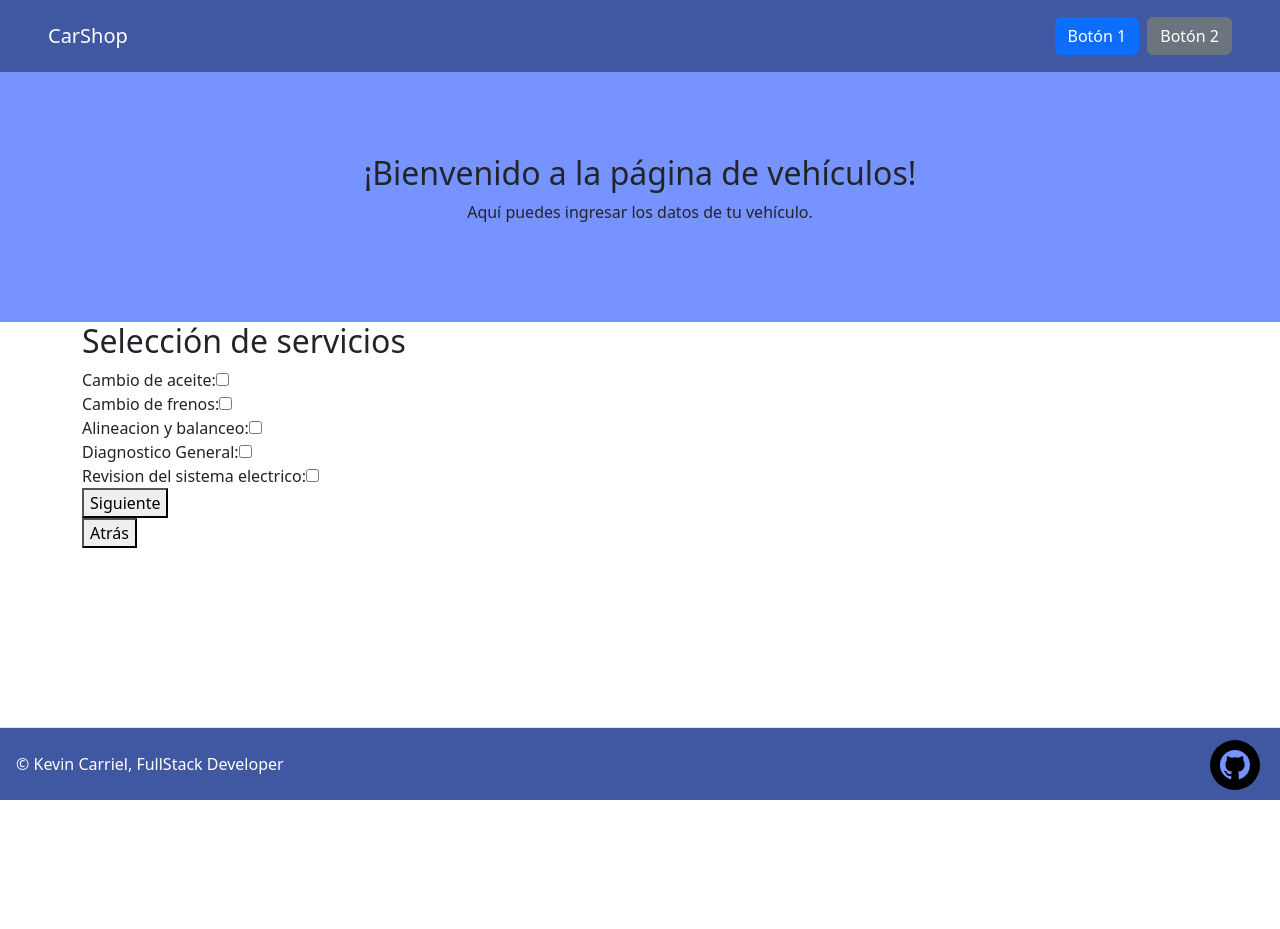
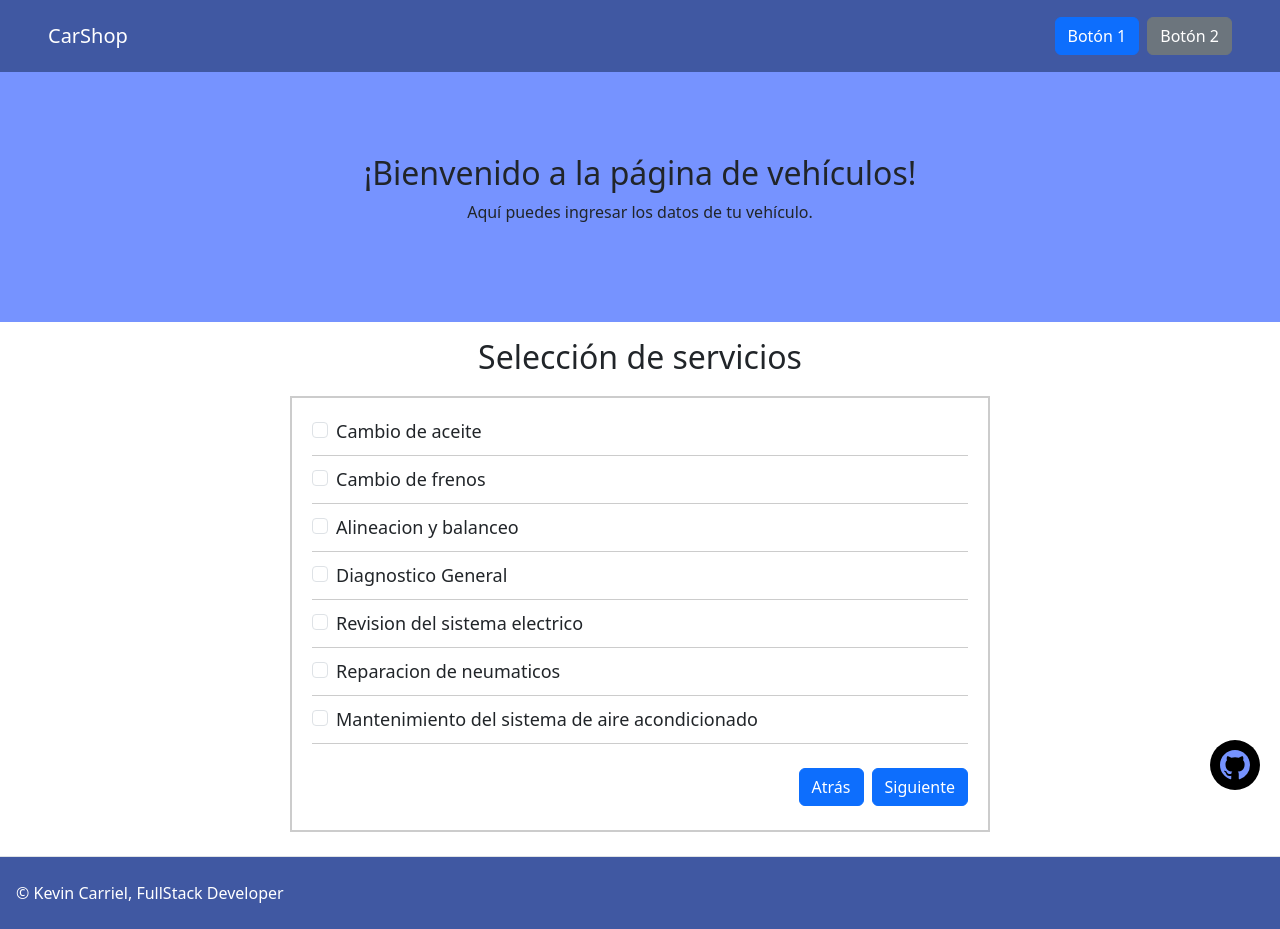
Before and after one commit to Alancb9/CarShop, a React (Create React App) app: page /servicios in a window 1280 px wide. Before the commit the page ends 800 px from the top, so only its background shows below. Built offline with nearby package versions, Linux system fonts and the light colour scheme.

Commit message:
Orden Trabajo estilizada y formateada

```diff
--- a/src/components/FormClient.jsx
+++ b/src/components/FormClient.jsx
@@ -47,6 +47,7 @@ const FormCliente = () => {
     <div className="container">
       <h2 className="text-center my-3">Datos del cliente</h2>
 
+      <div className="form-container mb-4">
         <form onSubmit={handleSubmit} className="form-cliente">
 
           {camposInvalidos.length > 0 && (
@@ -146,6 +147,7 @@ const FormCliente = () => {
 
         </form>
       </div>
+    </div>
 
 
 
--- a/src/components/FormVehiculo.jsx
+++ b/src/components/FormVehiculo.jsx
@@ -49,6 +49,8 @@ const FormVehiculo = () => {
   return (
     <div className="container">
       <h2 className="text-center my-3">Datos del vehículo</h2>
+
+      <div className="form-container mb-4">
         <form onSubmit={handleSubmit} className="form-cliente">
 
           {camposInvalidos.length > 0 && (
@@ -135,6 +137,8 @@ const FormVehiculo = () => {
 
         </form>
       </div>
+
+    </div>
   );
 };
 
--- a/src/components/OrdenTrabajo.jsx
+++ b/src/components/OrdenTrabajo.jsx
@@ -31,40 +31,106 @@ const OrdenTrabajo = () => {
 
 
   return (
-    <div>
-      <h2>Orden de trabajo</h2>
-      <form onSubmit={handleSubmit}>
-        {/* Mostrar información ingresada para confirmación */}
-        {/* Campo de fecha y hora estimada de entrega */}
+
+    <div className="container">
+      <h2 className="text-center my-3">Orden de trabajo</h2>
+
+      <div className="form-container mb-4">
+        <form onSubmit={handleSubmit} className="form-cliente">
+
+          <div className="row mt-3">
+            <div className="col-md-6 ps-3">
+              <div id='cliente' className="form-section pe-1">
                 <h3>Datos del cliente:</h3>
-        <p>Nombre: {state.cliente.nombre}</p>
-        <p>Email: {state.cliente.email}</p>
-        <p>Número de contacto: {state.cliente.contacto}</p>
-        <p>Tipo de identificación: {state.cliente.tipoIdentificacion}</p>
+                <p><strong>Nombre:</strong> {state.cliente.nombre}</p>
+                <p><strong>Email:</strong> {state.cliente.email}</p>
+                <p><strong>Número de contacto:</strong> {state.cliente.contacto}</p>
+                <p><strong>Tipo de identificación:</strong> {state.cliente.tipoIdentificacion}</p>
+              </div>
+            </div>
+            <div className="col-md-6">
+              <div className="form-section">
+                <h3>Datos del vehículo:</h3>
+                <p><strong>Marca:</strong> {state.vehiculo.marca}</p>
+                <p><strong>Modelo:</strong> {state.vehiculo.modelo}</p>
+                <p><strong>Placa:</strong> {state.vehiculo.placa}</p>
+                <p><strong>Nivel del tanque:</strong> {state.vehiculo.nivelTanque}</p>
+              </div>
+            </div>
+          </div >
 
-        <h3>Datos del vehículo:</h3>
-        <p>Marca: {state.vehiculo.marca}</p>
-        <p>Modelo: {state.vehiculo.modelo}</p>
-        {/* <p>Año: {state.vehiculo.ano}</p> */}
-        <p>Placa: {state.vehiculo.placa}</p>
+          <div id="estadoVehiculo" className="form-section">
+            <p><strong>Estado exterior del vehiculo:</strong> {state.vehiculo.estadoExterior}</p>
+          </div>
 
-        <h3>Servicios seleccionados:</h3>
+          <div id="serviciosSeleccionados" className="form-section">
+            <p><strong>Servicios seleccionados:</strong></p>
             <ul>
               {state.servicios.map((servicio) => (
                 <li key={servicio}>{servicio}</li>
               ))}
             </ul>
+          </div>
 
-        <p>Fecha de generación de orden: {fechaGeneracion}</p>
-        <p>Fecha estimada de entrega: {fechaEstimadaEntregaString}</p>
+          <div className="row mt-3">
+            <div className="col-md-6">
+              <div className="form-section">
+                <p><strong>Fecha de generación de orden:</strong> {fechaGeneracion}</p>
+              </div>
+            </div>
+            <div className="col-md-6">
+              <div className="form-section">
+                <p><strong>Fecha estimada de entrega:</strong> {fechaEstimadaEntregaString}</p>
+              </div>
+            </div>
+          </div>
 
-        <button type="submit" >
-          Aprobar orden
-        {/* {ordenGenerada ? 'Orden generada' : 'Aprobar orden'} */}
-        </button>
+          <div id="botones" className="d-md-flex justify-content-md-end mt-4 mb-1">
+            <button class="btn btn-primary me-md-2" type="button" onClick={handleAtrasClick}>Atrás</button>
+            <button type="submit" className="btn btn-primary">Aprobar orden</button>
+          </div>
         </form>
-      <button onClick={handleAtrasClick}>Atrás</button>
       </div>
+
+
+    </div>
+
+
+    // <div>
+    //   <h2>Orden de trabajo</h2>
+    //   <form onSubmit={handleSubmit}>
+    //     {/* Mostrar información ingresada para confirmación */}
+    //     {/* Campo de fecha y hora estimada de entrega */}
+    //     <h3>Datos del cliente:</h3>
+    //     <p>Nombre: {state.cliente.nombre}</p>
+    //     <p>Email: {state.cliente.email}</p>
+    //     <p>Número de contacto: {state.cliente.contacto}</p>
+    //     <p>Tipo de identificación: {state.cliente.tipoIdentificacion}</p>
+
+    //     <h3>Datos del vehículo:</h3>
+    //     <p>Marca: {state.vehiculo.marca}</p>
+    //     <p>Modelo: {state.vehiculo.modelo}</p>
+    //     {/* <p>Año: {state.vehiculo.ano}</p> */}
+    //     <p>Placa: {state.vehiculo.placa}</p>
+    //     <p>Estado exterior del vehiculo: {state.vehiculo.estadoExterior}</p>
+
+    //     <h3>Servicios seleccionados:</h3>
+    //     <ul>
+    //       {state.servicios.map((servicio) => (
+    //         <li key={servicio}>{servicio}</li>
+    //       ))}
+    //     </ul>
+
+    //     <p>Fecha de generación de orden: {fechaGeneracion}</p>
+    //     <p>Fecha estimada de entrega: {fechaEstimadaEntregaString}</p>
+    //     <button onClick={handleAtrasClick}>Atrás</button>
+    //     <button type="submit" >
+    //       Aprobar orden
+    //     {/* {ordenGenerada ? 'Orden generada' : 'Aprobar orden'} */}
+    //     </button>
+    //   </form>
+
+    // </div>
   );
 };
 
--- a/src/components/Servicios.jsx
+++ b/src/components/Servicios.jsx
@@ -1,10 +1,12 @@
-import React, { useContext } from 'react';
+import React, { useContext, useState } from 'react';
 import { useNavigate } from 'react-router-dom';
 import { AppContext } from '../context/AppContext';
+import 'bootstrap/dist/css/bootstrap.css';
 
 const Servicios = () => {
   const { state, dispatch } = useContext(AppContext);
   const history = useNavigate();
+  const [error, setError] = useState(false);
 
   const handleCheckboxChange = (e) => {
     const selectedService = e.target.value;
@@ -19,8 +21,12 @@ const Servicios = () => {
   const handleSubmit = (e) => {
     e.preventDefault();
 
+    // if (state.servicios.length === 0) {
+    //   alert('Por favor, seleccione al menos un servicio.');
+    //   return;
+    // }
     if (state.servicios.length === 0) {
-      alert('Por favor, seleccione al menos un servicio.');
+      setError(true);
       return;
     }
 
@@ -32,58 +38,116 @@ const Servicios = () => {
   };
 
   return (
-    <div>
-      <h2>Selección de servicios</h2>
-      <form onSubmit={handleSubmit}>
-        {/* Lista de servicios disponibles con checkboxes */}
-        <div>
-          <label htmlFor="Cambio de aceite">Cambio de aceite: </label>
-          <input
+    <div className="container">
+      <h2 className="text-center my-3">Selección de servicios</h2>
+
+      {error && (
+        <div className="alert alert-danger" role="alert">
+          Debes elegir al menos uno de los campos
+        </div>
+      )}
+
+      <div className="form-container mb-4">
+        <form onSubmit={handleSubmit} className="form-cliente">
+
+          <div className="form-check">
+            <label className="form-check-label" htmlFor="Cambio de aceite">
+              Cambio de aceite
+            </label>
+            <input className="form-check-input"
               type="checkbox"
               value="Cambio de aceite"
+              id="Cambio de aceite"
               checked={state.servicios.includes("Cambio de aceite")}
               onChange={handleCheckboxChange}
             />
           </div>
-        <div>
-          <label htmlFor="Cambio de frenos">Cambio de frenos: </label>
-          <input
+
+          <div className="form-check">
+            <label className="form-check-label" htmlFor="Cambio de frenos">
+              Cambio de frenos
+            </label>
+            <input className="form-check-input"
               type="checkbox"
               value="Cambio de frenos"
+              id="Cambio de frenos"
               checked={state.servicios.includes("Cambio de frenos")}
               onChange={handleCheckboxChange}
             />
           </div>
-        <div>
-          <label htmlFor="Alineación y balanceo">Alineacion y balanceo: </label>
-          <input
+
+          <div className="form-check">
+            <label className="form-check-label" htmlFor="Alineacion y balanceo">
+              Alineacion y balanceo
+            </label>
+            <input className="form-check-input"
               type="checkbox"
               value="Alineacion y balanceo"
+              id="Alineacion y balanceo"
               checked={state.servicios.includes("Alineacion y balanceo")}
               onChange={handleCheckboxChange}
             />
           </div>
-        <div>
-          <label htmlFor="Diagnóstico general">Diagnostico General: </label>
-          <input
+
+          <div className="form-check">
+            <label className="form-check-label" htmlFor="Diagnostico General">
+              Diagnostico General
+            </label>
+            <input className="form-check-input"
               type="checkbox"
-            value="Diagnostico general"
-            checked={state.servicios.includes("Diagnostico general")}
+              value="Diagnostico General"
+              id="Diagnostico General"
+              checked={state.servicios.includes("Diagnostico General")}
               onChange={handleCheckboxChange}
             />
           </div>
-        <div>
-          <label htmlFor="Revisión sistema eléctrica">Revision del sistema electrico: </label>
-          <input
+
+          <div className="form-check">
+            <label className="form-check-label" htmlFor="Revision del sistema electrico">
+              Revision del sistema electrico
+            </label>
+            <input className="form-check-input"
               type="checkbox"
               value="Revision del sistema electrico"
+              id="Revision del sistema electrico"
               checked={state.servicios.includes("Revision del sistema electrico")}
               onChange={handleCheckboxChange}
             />
           </div>
-        <button type="submit">Siguiente</button>
+
+          <div className="form-check">
+            <label className="form-check-label" htmlFor="Reparacion de neumaticos">
+              Reparacion de neumaticos
+            </label>
+            <input className="form-check-input"
+              type="checkbox"
+              value="Reparacion de neumaticos"
+              id="Reparacion de neumaticos"
+              checked={state.servicios.includes("Reparacion de neumaticos")}
+              onChange={handleCheckboxChange}
+            />
+          </div>
+
+          <div className="form-check">
+            <label className="form-check-label" htmlFor="Mantenimiento del sistema de aire acondicionado">
+              Mantenimiento del sistema de aire acondicionado
+            </label>
+            <input className="form-check-input"
+              type="checkbox"
+              value="Mantenimiento del sistema de aire acondicionado"
+              id="Mantenimiento del sistema de aire acondicionado"
+              checked={state.servicios.includes("Mantenimiento del sistema de aire acondicionado")}
+              onChange={handleCheckboxChange}
+            />
+          </div>
+
+          <div className="d-md-flex justify-content-md-end mt-4 mb-1">
+            <button class="btn btn-primary me-md-2" type="button" onClick={handleAtrasClick}>Atrás</button>
+            <button type="submit" className="btn btn-primary">Siguiente</button>
+          </div>
         </form>
-      <button onClick={handleAtrasClick}>Atrás</button>
+      </div>
+
     </div>
   );
 };
--- a/src/components/styles/App.css
+++ b/src/components/styles/App.css
@@ -72,4 +72,67 @@ footer {
     max-width: 700px;
     /* Puedes ajustar el valor según tus necesidades */
     margin: 0 auto;
+
 }
+
+
+/* Form Servicios*/
+.form-container {
+    border: 2px solid #ccc;
+    padding: 20px;
+    margin-top: 20px;
+    max-width: 700px;
+    /* Ajusta el ancho máximo según tus necesidades */
+    margin-left: auto;
+    margin-right: auto;
+}
+
+.form-check {
+    border-bottom: 1px solid #ccc;
+    padding-bottom: 10px;
+    margin-bottom: 10px;
+}
+
+.form-check-label:hover {
+    cursor: pointer;
+}
+
+.form-check-input:hover {
+    cursor: pointer;
+}
+
+.form-check-label {
+    font-size: 18px;
+}
+
+/* Orden Trabajo */
+/* .form-section {
+    border-bottom: 1px solid #ccc;
+    padding-bottom: 10px;
+    margin-bottom: 10px;
+
+} */
+#cliente{
+    border-right: 1px solid #ccc;
+    padding-right: 80px;
+    margin-right: 10px;
+}
+#estadoVehiculo{
+    border-top: 1px solid #ccc;
+    padding-top: 10px;
+    margin-top: 10px;
+    border-bottom: 1px solid #ccc;
+    padding-bottom: 10px;
+    margin-bottom: 10px;
+}
+
+#serviciosSeleccionados{
+    border-bottom: 1px solid #ccc;
+    padding-bottom: 10px;
+    margin-bottom: 10px;
+}
+#botones{
+    border-top: 1px solid #ccc;
+    padding-top: 10px;
+    margin-top: 10px;
+}
```
Lines whose indentation alone changed are shown as unchanged.
